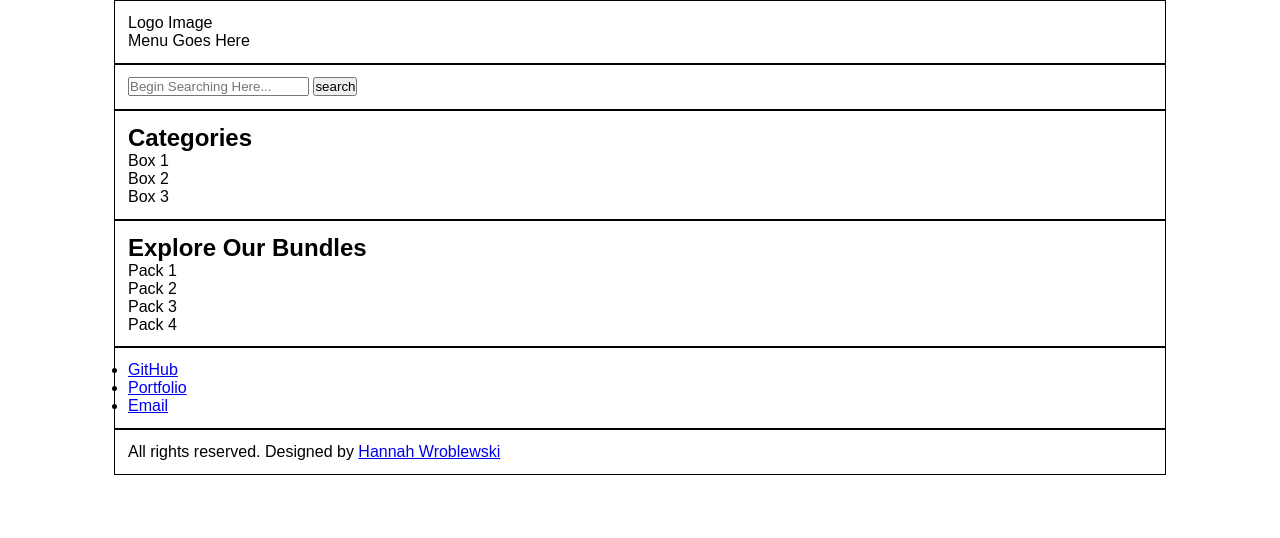
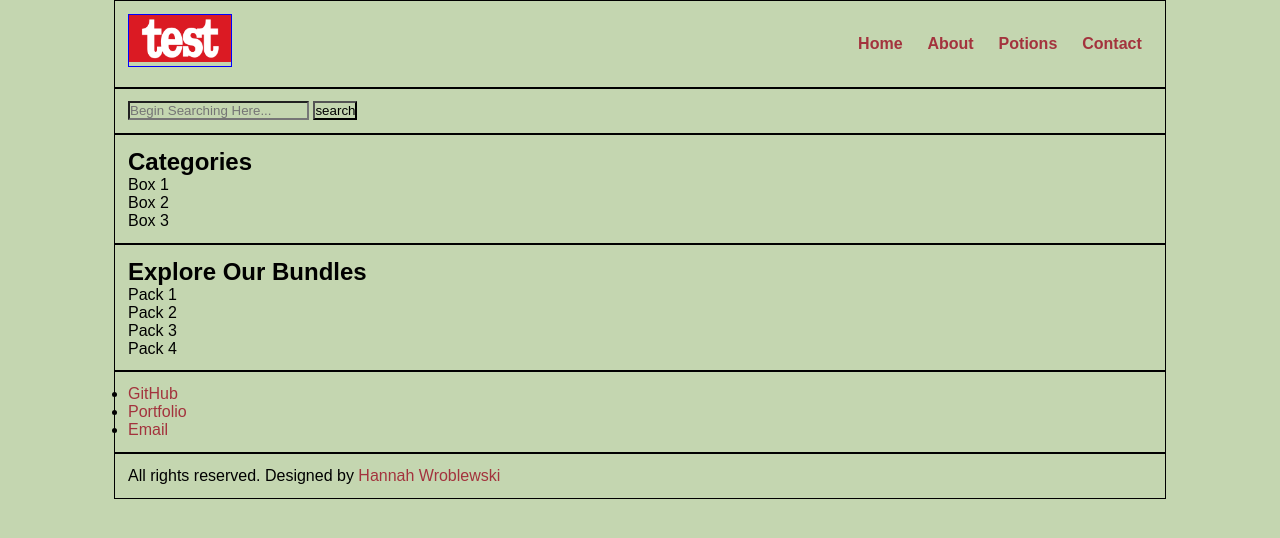
Before and after one commit to HannahWroblewski/dunkinDecoctions, a plain HTML site: page index.html in a window 1280 px wide. Drawn offline with Linux system fonts and the light colour scheme.

Commit message:
work on navBar

```diff
--- a/css/style.css
+++ b/css/style.css
@@ -4,10 +4,13 @@
     Version: 1.0
 */
 
+/* CSS For All */
+
 *{
     margin: 0 0;
     padding: 0 0;
     font-family: Arial, Helvetica, sans-serif;
+    background-color: #c4d6b0;
 }
 
 .container{
@@ -16,3 +19,47 @@
     margin: 0 auto;
     padding: 1%;
 }
+
+.text-right{
+    text-align: right;
+}
+
+.clear-fix{
+    clear: both;
+    float: none;
+}
+
+a{
+    color: #a3333d;
+    text-decoration: none;
+}
+
+a:hover{
+    color:#33a333;
+}
+
+/* NavBar CSS */
+
+.logo{
+    border: 1px solid blue;
+    width: 10%;
+    float: left;
+}
+
+.img-responsive{
+    width: 100%;
+}
+
+.menu{
+    line-height: 60px;
+}
+
+.menu ul{
+list-style-type: none;
+}
+
+.menu ul li{
+    display: inline;
+    padding: 1%;
+    font-weight: bold;
+}
--- a/index.html
+++ b/index.html
@@ -7,19 +7,37 @@
     <meta name="viewport" content="width=device-width, initial-scale=1.0">
     <link rel="stylesheet" href="css/style.css">
 
-    <title>Potion Shop</title>
+    <title>Dunkin' Decoctions</title>
 </head>
 <body>
     <!-- NavBar section starts here -->
     <section class="nav-bar">
         <div class="container">
             <div class="logo">
-                Logo Image
+                <img src="images/1280px-Test-Logo.svg.png" alt="DD Logo" class="img-responsive">
             </div>
 
-            <div class="menu">
-                Menu Goes Here
+            <div class="menu text-right">
+                <ul>
+                    <li>
+                        <a href="a">Home</a>
+                    </li>
+
+                    <li>
+                        <a href="a">About</a>
+                    </li>
+
+                    <li>
+                        <a href="a">Potions</a>
+                    </li>
+
+                    <li>
+                        <a href="a">Contact</a>
+                    </li>
+                </ul>
             </div>
+
+            <div class="clear-fix"></div>
         </div>
     </section>
     <!-- NavBar section ends here -->
```
Also changed, not shown: images/1280px-Test-Logo.svg.png (added), images/download.png (added).
